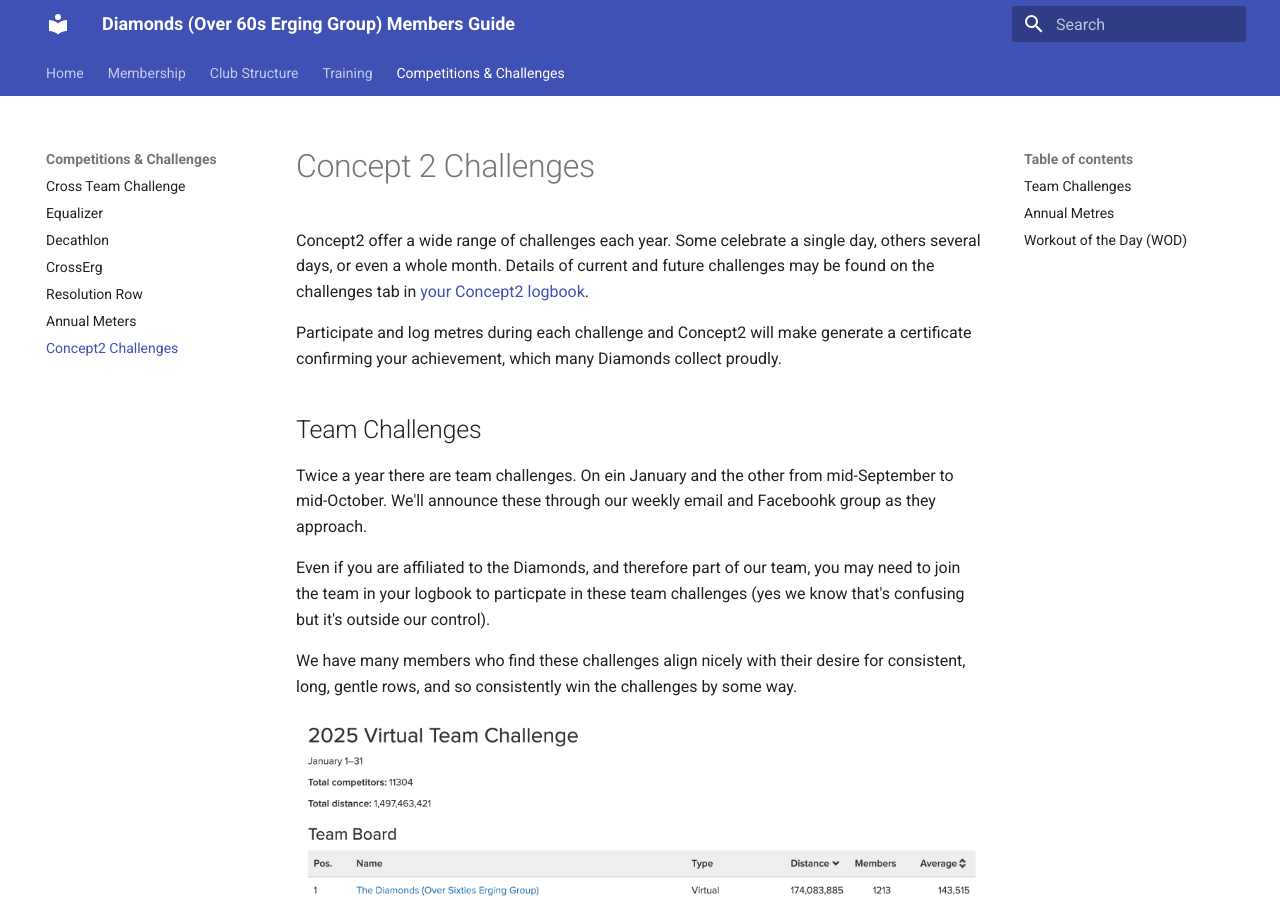
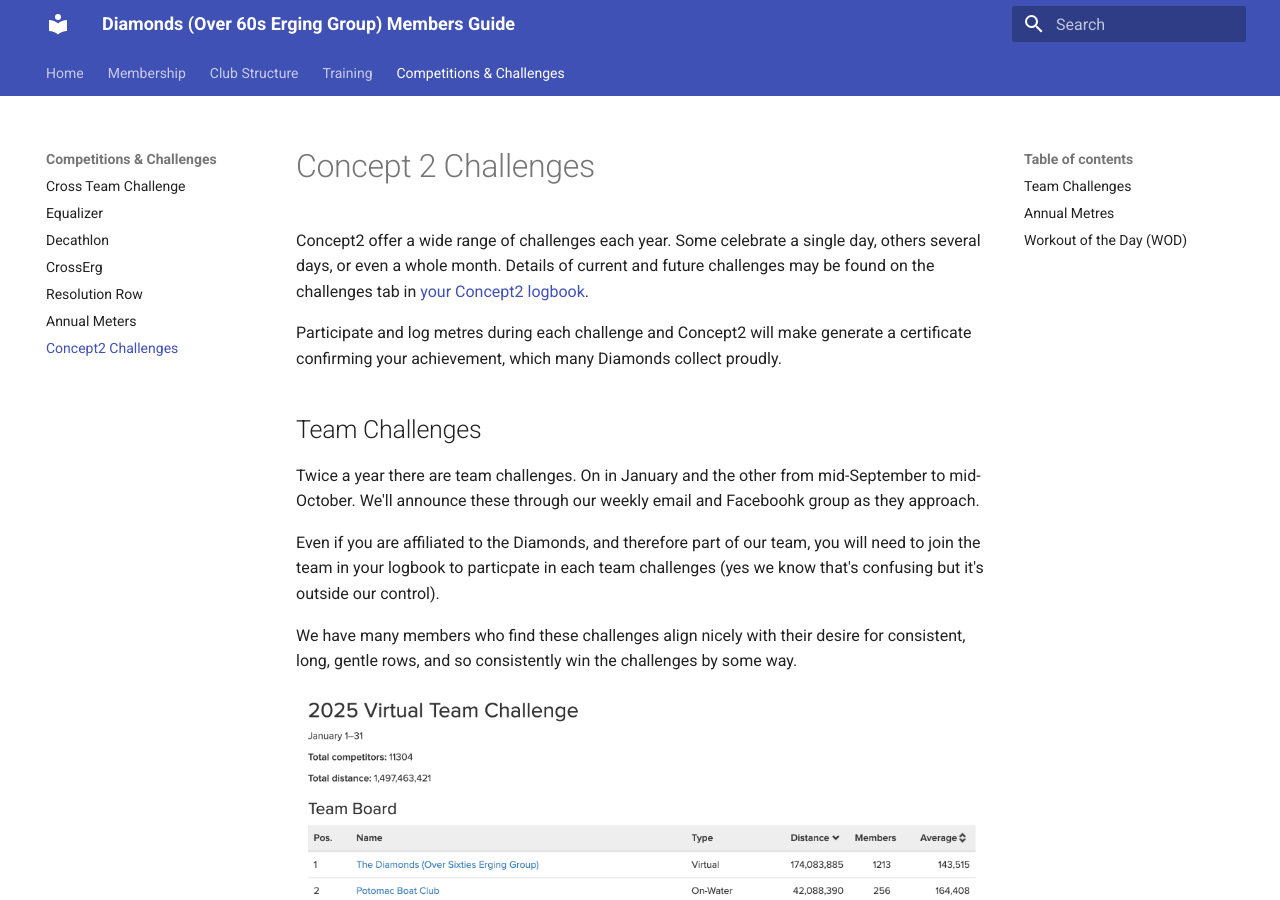
Before and after one commit to diamonds-erging/members-guide, an MkDocs documentation site: the page built from docs/challenges/c2-challenges.md, in a window 1280 px wide and 900 px high. Built offline with MkDocs 1.6.1 and Material for MkDocs 9.7.7, drawn with Linux system fonts in a browser that asks for light colours.

Commit message:
Minor textual corrections

```diff
--- a/docs/challenges/c2-challenges.md
+++ b/docs/challenges/c2-challenges.md
@@ -6,9 +6,9 @@ Participate and log metres during each challenge and Concept2 will make generate
 
 ## Team Challenges
 
-Twice a year there are team challenges. On ein January and the other from mid-September to mid-October. We'll announce these through our weekly email and Faceboohk group as they approach.
+Twice a year there are team challenges. On in January and the other from mid-September to mid-October. We'll announce these through our weekly email and Faceboohk group as they approach.
 
-Even if you are affiliated to the Diamonds, and therefore part of our team, you may need to join the team in your logbook to particpate in these team challenges (yes we know that's confusing but it's outside our control).
+Even if you are affiliated to the Diamonds, and therefore part of our team, you will need to join the team in your logbook to particpate in each team challenges (yes we know that's confusing but it's outside our control).
 
 We have many members who find these challenges align nicely with their desire for consistent, long, gentle rows, and so consistently win the challenges by some way.
 
```
